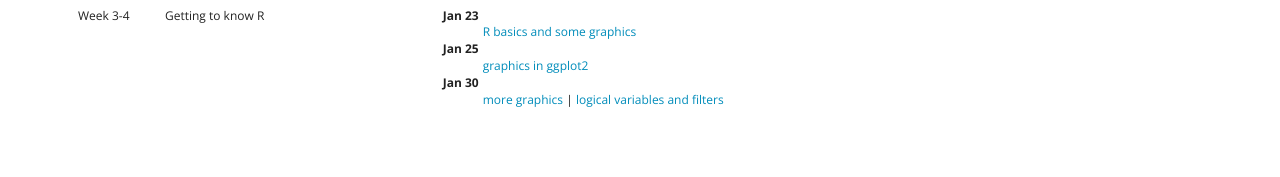
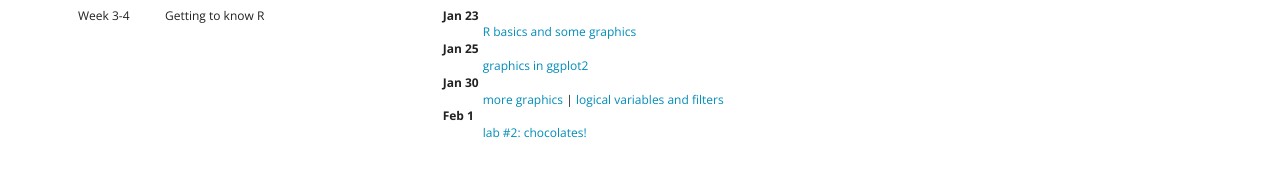
Before and after one commit to DS202-at-ISU/DS202-at-ISU.github.io-2018, a Jekyll site: the page built from schedule.html, in a window 1280 px wide. Shown: the part 357-534 px from the top of the page. Built offline with Jekyll 4.4.1, drawn with Linux system fonts in a browser that asks for light colours.

Commit message:
link to lab

```diff
--- a/schedule.html
+++ b/schedule.html
@@ -57,6 +57,8 @@ The full syllabus is available <a href="syllabus.pdf" target=_blank>here</a>.
           <dd><a href="../materials/02_r-intro/02_r-graphics.html" target=_blank>graphics in ggplot2</a> </dd>
         <dt>Jan 30</dt>
           <dd><a href="../materials/02_r-intro/03_r-graphics.html" target=_blank>more graphics</a> | <a href="../materials/02_r-intro/04_logical.html" target=_blank>logical variables and filters</a> </dd>
+        <dt>Feb 1</dt>
+          <dd><a href="../labs/lab02.html" target=_blank>lab #2: chocolates!</a> </dd>
            </dl>
         </td>
       </tr>
```
